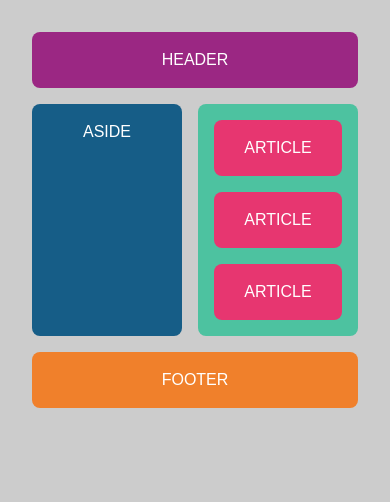
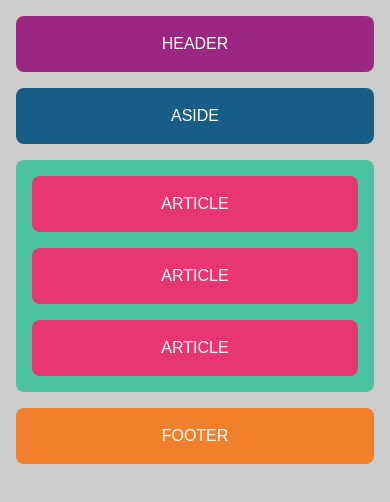
Before and after one commit to JWILSON0867/flexbox-wireframe-practice, a plain HTML site: page index.html in a window 390 px wide. Drawn offline with Linux system fonts and the light colour scheme.

Commit message:
added media queries

```diff
--- a/css/styles.css
+++ b/css/styles.css
@@ -146,3 +146,18 @@ body {
     padding: 1rem;
     border-radius: 0.5rem;
   }
+
+  /* ========== MOBILE LAYOUT ========== */
+@media (max-width: 600px) {
+  body {
+    padding: 1rem;
+  }
+
+  .content {
+    flex-direction: column;
+  }
+
+  aside, main {
+    min-width: 100%;
+  }
+}
```
